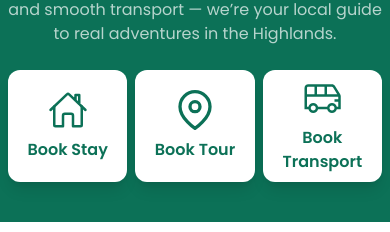
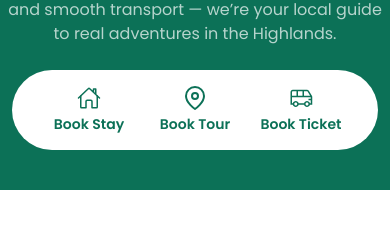
Before and after one commit to callmeniyu/Oastel, a Next.js app: page / in a window 390 px wide. Shown: the part 279-511 px from the top of the page. Built offline with nearby package versions, Linux system fonts and the light colour scheme; no server answers.

Commit message:
chnage hero for small devices

```diff
--- a/components/sections/BookingOptionsSection.tsx
+++ b/components/sections/BookingOptionsSection.tsx
@@ -28,7 +28,7 @@ export default function BookingOptions() {
   ];
 
   return (
-    <section className="px-2 md:px-8 font-poppins mt-6">
+    <section className="px-2 md:px-8 font-poppins mt-6 hidden md:block">
 
       <div className="grid grid-cols-3 gap-2 md:gap-6 max-w-5xl mx-auto">
         {options.map((opt, idx) => (
--- a/components/sections/ContactUsSection.tsx
+++ b/components/sections/ContactUsSection.tsx
@@ -1,4 +1,5 @@
 "use client"
+import Link from "next/link"
 import { FaInstagram, FaWhatsapp } from "react-icons/fa"
 import { SiGmail } from "react-icons/si"
 
@@ -17,21 +18,21 @@ export default function ContactInfo() {
                     </p>
                 </div>
                 <div className="flex sm:flex-row px-3 sm:px-8 items-center justify-between gap-2 md:gap-8">
-                    <div className="flex flex-col items-center text-center">
+                    <Link href="https://www.instagram.com/oastelvibe?igsh=N3kxZGttN2ZqYXpv&utm_source=qr" className="flex flex-col items-center text-center">
                         <div className="bg-primary_green text-white p-3 md:p-4 rounded-full text-2xl">
                             <FaInstagram className="text-2xl md:text-4xl" />
                         </div>
                         <h4 className="mt-3 font-semibold text-title_black">Instagram</h4>
                         <p className="text-sm text-desc_gray mt-1">oastel.coliving</p>
-                    </div>
+                    </Link>
 
-                    <div className="flex flex-col items-center text-center">
+                    <Link href="http://wa.me/60196592141" className="flex flex-col items-center text-center">
                         <div className="bg-primary_green text-white p-3 md:p-4 rounded-full text-2xl">
                             <FaWhatsapp className="text-2xl md:text-4xl" />
                         </div>
                         <h4 className="mt-3 font-semibold text-title_black">Whatsapp</h4>
                         <p className="text-sm text-desc_gray mt-1">+60 19-659 2141</p>
-                    </div>
+                    </Link>
 
                     <div className="flex flex-col items-center text-center">
                         <div className="bg-primary_green text-white p-3 md:p-4 rounded-full text-2xl">
--- a/components/sections/HeroSection.tsx
+++ b/components/sections/HeroSection.tsx
@@ -1,6 +1,8 @@
-import Image from "next/image"
 import BookingOptions from "./BookingOptionsSection"
-
+import { IoHomeOutline } from "react-icons/io5";
+import { FiMapPin } from "react-icons/fi";
+import { LiaShuttleVanSolid } from "react-icons/lia";
+import Link from "next/link";
 const tourCards = [
     {
         title: "Explore Nature Without the Noise",
@@ -43,6 +45,21 @@ export default function HeroSection() {
                 </p>
             </div>
             <BookingOptions />
+
+            <div className="px-8 py-4 bg-white flex gap-4 justify-between mx-3 rounded-full mt-6 md:hidden">
+                <Link href="https://booking.exely.com/en/oastel/" className="space-y-1 flex flex-col items-center flex-1 hover:scale-125 ease-in-out">
+                    <IoHomeOutline className="text-2xl text-primary_green" />
+                    <p className="text-sm text-primary_green font-semibold">Book Stay</p>
+                </Link>
+                <Link href="/tours" className="space-y-1 flex flex-col items-center flex-1 hover:scale-125 ease-in-out">
+                    <FiMapPin className="text-2xl text-primary_green" />
+                    <p className="text-sm text-primary_green font-semibold">Book Tour</p>
+                </Link>
+                <Link href="transports" className="space-y-1 flex flex-col items-center flex-1 hover:scale-125 ease-in-out">
+                    <LiaShuttleVanSolid className="text-2xl text-primary_green" />
+                    <p className="text-sm text-primary_green text-center font-semibold">Book Ticket</p>
+                </Link>
+            </div>
         </section>
     )
 }
--- a/components/ui/BookingInfoPanel.tsx
+++ b/components/ui/BookingInfoPanel.tsx
@@ -1,9 +1,9 @@
 // components/ui/BookingDetails.tsx
 import { format } from "date-fns"
-import { useRouter } from "next/navigation";
-import { Router } from "next/router";
+import { useRouter } from "next/navigation"
+import { Router } from "next/router"
 import { IoCartOutline } from "react-icons/io5"
-import { IoBagOutline } from "react-icons/io5";
+import { IoBagOutline } from "react-icons/io5"
 type Props = {
     title: string
     date: Date
@@ -17,8 +17,7 @@ type Props = {
     action?: string[]
     onClick?: () => void
     userInfo?: boolean
-        totalPrice: number
-
+    totalPrice: number
 }
 
 export default function BookingInfoPanel({
@@ -35,7 +34,6 @@ export default function BookingInfoPanel({
     onClick,
     userInfo,
 }: Props) {
-
     const router = useRouter()
     const total = adults * adultPrice + children * childPrice
 
@@ -68,8 +66,16 @@ export default function BookingInfoPanel({
                 <div className="text-sm mb-4 flex justify-between">
                     <h6 className="font-semibold">Persons</h6>
                     <div className="text-desc_gray space-y-1 flex flex-col items-end">
-                        <p>{adults}x Adults</p>
-                        <p>{children}x Children</p>
+                        {type === "private" ? (
+                            <div>
+                                <p>{adults}x Persons</p>
+                            </div>
+                        ) : (
+                            <div>
+                                <p>{adults}x Adults</p>
+                                <p>{children}x Children</p>
+                            </div>
+                        )}
                     </div>
                 </div>
             </div>
@@ -100,7 +106,7 @@ export default function BookingInfoPanel({
             </div>
             <div className={`flex flex-col gap-2 mt-4 px-6 ${userInfo ? "hidden" : ""}`}>
                 <div
-                    onClick={()=>router.push("/cart") }
+                    onClick={() => router.push("/cart")}
                     className={` cursor-pointer border border-primary_green text-primary_green text-sm px-4 py-2 flex gap-2 justify-center items-center rounded-md font-poppins font-semibold`}
                 >
                     <IoCartOutline className="inline mr-2 text-2xl" />
```
